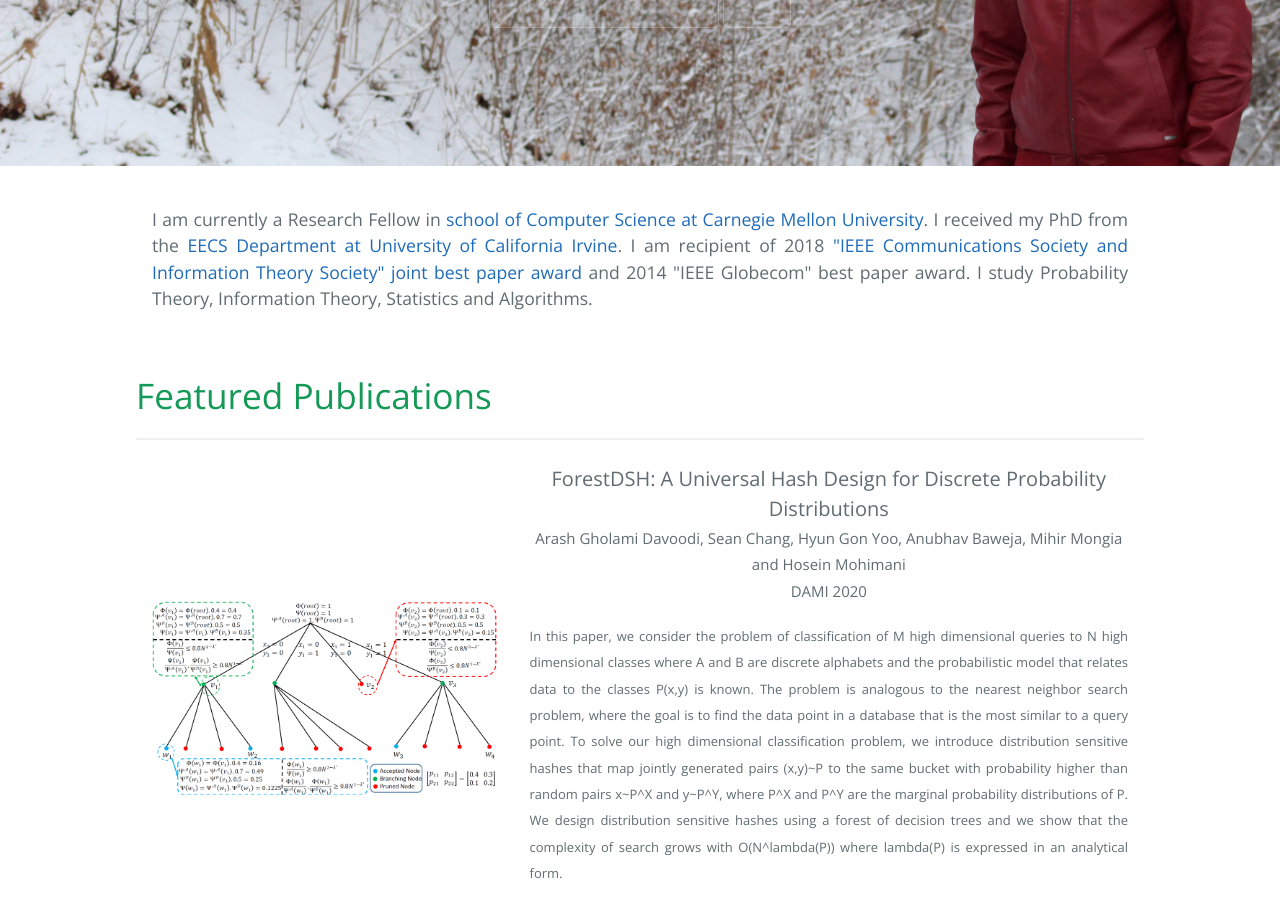
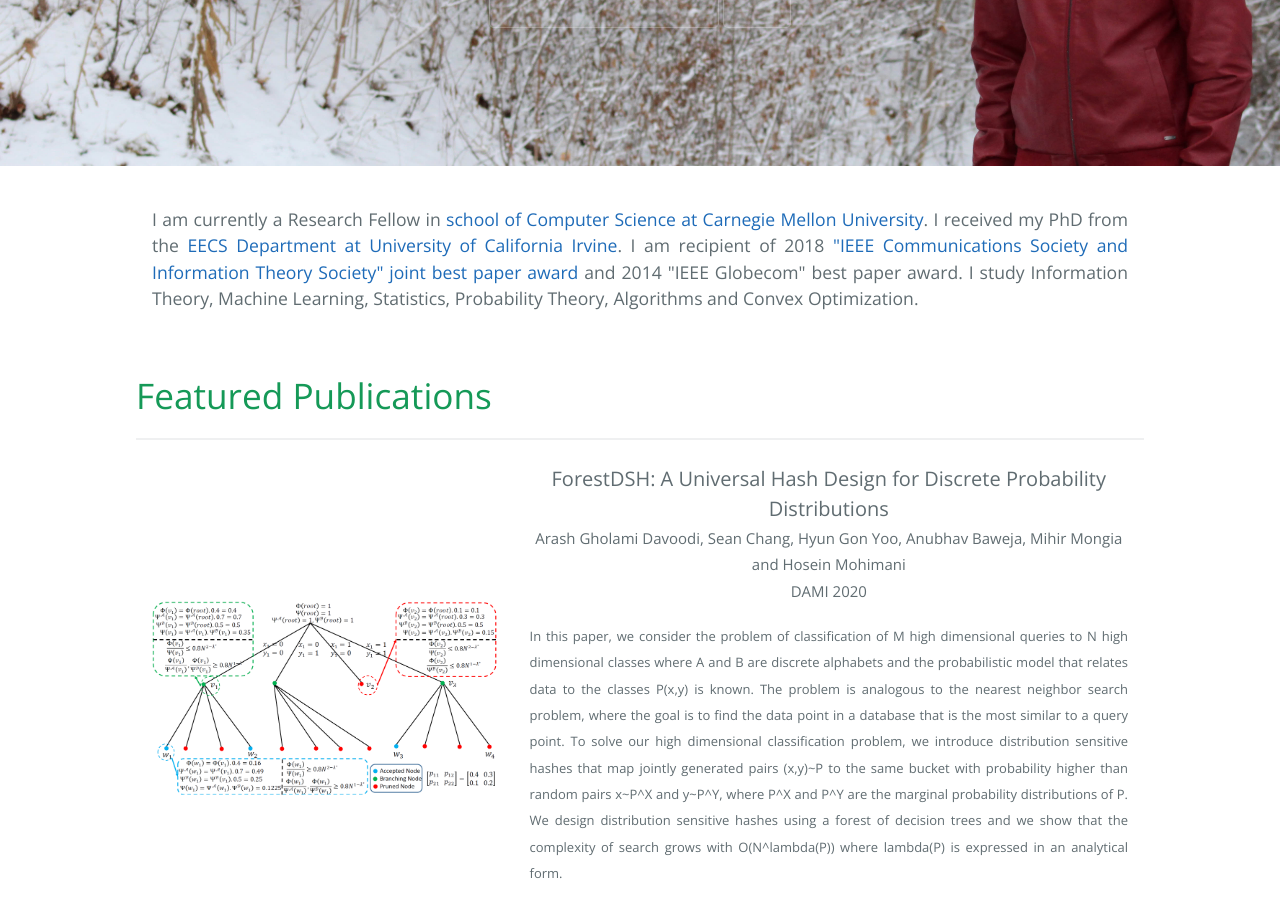
Before and after one commit to arashgholami/arashgholami.github.io, a Jekyll site: the page built from index.md, in a window 1280 px wide and 900 px high, scrolled down 334 px. Built offline with Jekyll 4.4.1, drawn with Linux system fonts in a browser that asks for light colours.

Commit message:
Update index.md

```diff
--- a/index.md
+++ b/index.md
@@ -6,7 +6,7 @@ layout: default
       <tr>
         <td>
           <p align="justify" class="text right-align text-large add-top-margin" style="width:100%;">
-              I am currently a Research Fellow in <a href="https://www.cs.cmu.edu/"> school of Computer Science at Carnegie Mellon University</a>. I received my PhD from the <a href="https://engineering.uci.edu/dept/eecs">EECS Department at University of California Irvine</a>. I am recipient of 2018 <a href="https://ieeexplore.ieee.org/abstract/document/8581557">"IEEE Communications Society and Information Theory Society" joint best paper award</a> and 2014 "IEEE Globecom" best paper award. I study Probability Theory, Information Theory, Statistics and Algorithms.
+              I am currently a Research Fellow in <a href="https://www.cs.cmu.edu/"> school of Computer Science at Carnegie Mellon University</a>. I received my PhD from the <a href="https://engineering.uci.edu/dept/eecs">EECS Department at University of California Irvine</a>. I am recipient of 2018 <a href="https://ieeexplore.ieee.org/abstract/document/8581557">"IEEE Communications Society and Information Theory Society" joint best paper award</a> and 2014 "IEEE Globecom" best paper award. I study Information Theory, Machine Learning, Statistics, Probability Theory, Algorithms and Convex Optimization.
           </p>
         </td>
       </tr>
```
